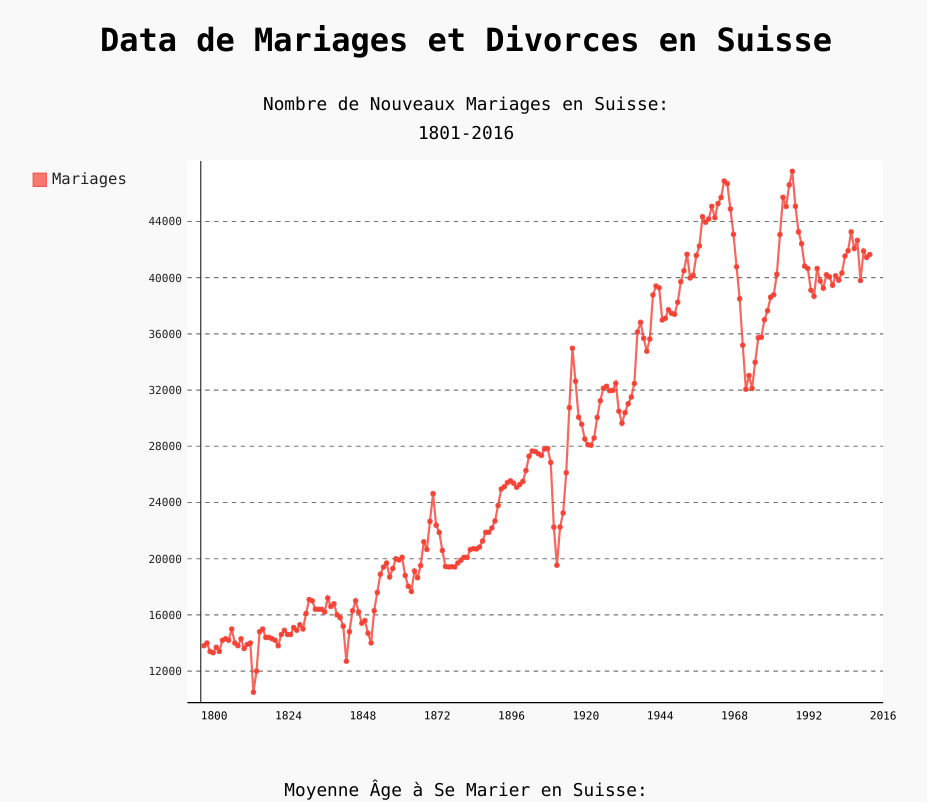
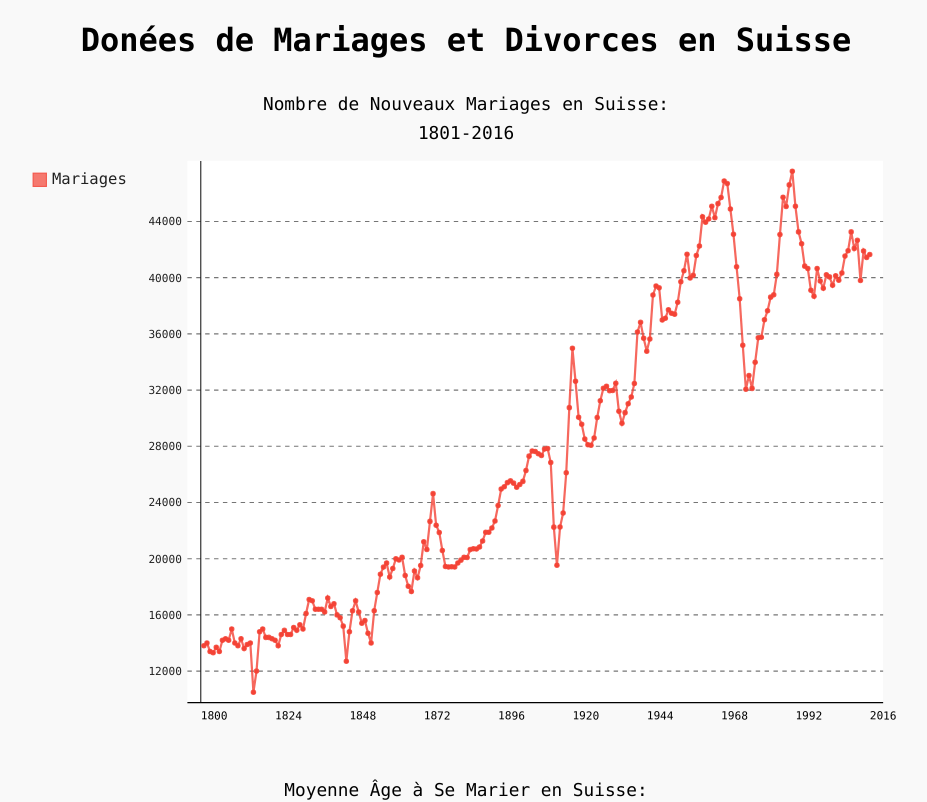
Before and after one commit to caguilar19/Data_Suisse, a plain HTML site: page index.html in a window 1280 px wide. Shown: the top 802 px of the page, without its empty margins (174-1101 px from the left). Drawn offline with Linux system fonts and the light colour scheme.

Commit message:
Updated Title

```diff
--- a/index.html
+++ b/index.html
@@ -1,7 +1,7 @@
 <!DOCTYPE html>
 <html>
 	<head>
-		<title>Data de Mariages et Divorces en Suisse</title>
+		<title>Donées de Mariages et Divorces en Suisse</title>
 		<style type="text/css">
 			body
 			{
@@ -16,7 +16,7 @@
 	</head>
 	<body>
 		<center>
-			<h1>Data de Mariages et Divorces en Suisse</h1>
+			<h1>Donées de Mariages et Divorces en Suisse</h1>
 			<figure>
 	 			<embed type="image/svg+xml" src="Data_Suisse.svg"/>
 	    	</figure>
```
